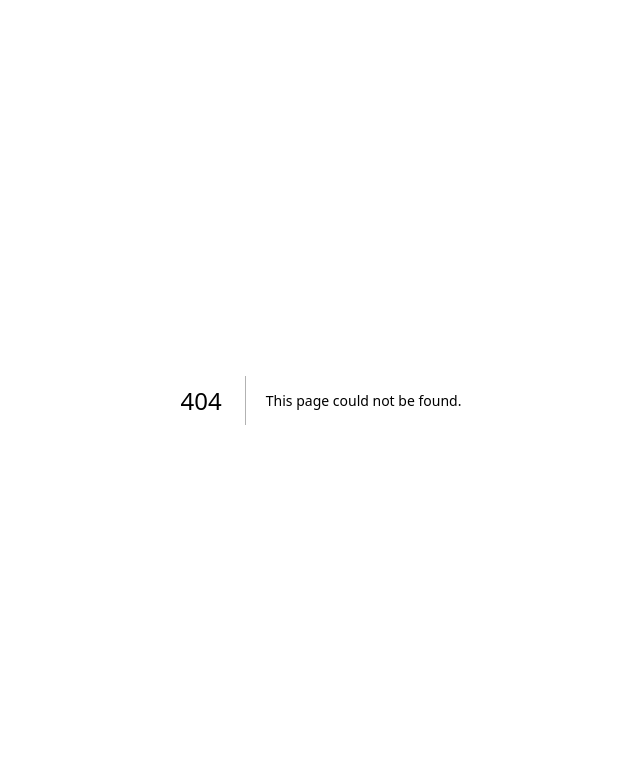
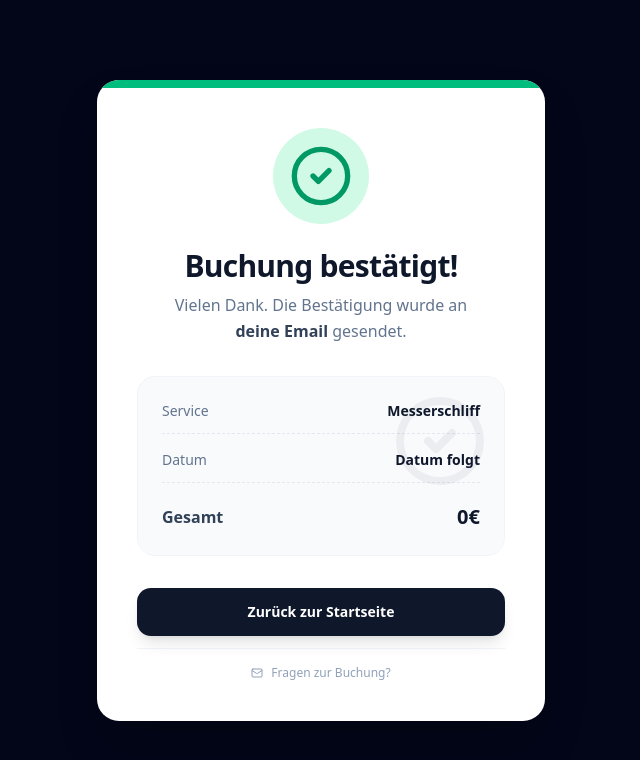
Before and after one commit to plexkas05/feinschliff-mirror, a Next.js app: page /success in a window 1280 px wide. Before the commit this address had no page. Shown: the top 760 px of the page, without its empty margins (319-959 px from the left). Built offline with nearby package versions, Linux system fonts and the light colour scheme.

Commit message:
adde landing page

```diff
--- a/app/components/slot-registration.tsx
+++ b/app/components/slot-registration.tsx
@@ -7,6 +7,7 @@ import { Label } from "@/components/ui/label"
 import { Calendar, Mail, Sparkles, Truck, CheckCircle2, Store, Clock, ArrowRight, Zap, Loader2 } from "lucide-react"
 import { motion, AnimatePresence } from "framer-motion"
 import { supabase } from "@/lib/supabase"
+import { useRouter } from "next/navigation"
 
 
 // Service definitions
@@ -37,6 +38,8 @@ const services = [
     icon: "✨",
   },
 ]
+
+const router = useRouter()
 
 export function SlotRegistration() {
   const [email, setEmail] = useState("")
@@ -98,12 +101,20 @@ export function SlotRegistration() {
 
       if (error) throw error
 
-      // 3. Erfolg!
-      alert(`Danke! Deine Buchung für den ${new Date(date).toLocaleDateString("de-DE")} wurde empfangen. Wir melden uns per E-Mail (${email}).`)
+      // 3. Erfolg -> Weiterleitung zur Success Page (Receipt)
+      // Wir formatieren das Datum kurz für die URL
+      const formattedDate = new Date(date).toLocaleDateString("de-DE")
 
-      // Formular zurücksetzen (optional)
-      setEmail("")
-      setDate("")
+      // URL Parameter bauen
+      const params = new URLSearchParams({
+        date: formattedDate,
+        service: currentService.name,
+        price: totalPrice.toString(),
+        email: email
+      })
+
+      // Weiterleiten
+      router.push(`/success?${params.toString()}`)
 
     } catch (error) {
       console.error('Error inserting booking:', error)
--- /dev/null
+++ b/app/success/page.tsx
@@ -0,0 +1,107 @@
+"use client"
+
+import { Suspense } from "react"
+import Link from "next/link"
+import { useSearchParams } from "next/navigation"
+import { motion } from "framer-motion"
+import { CheckCircle2, Home, Mail, ArrowRight, Download } from "lucide-react"
+import { Button } from "@/components/ui/button"
+
+// Wrapper für Suspense (Nötig in Next.js für SearchParams)
+export default function SuccessPage() {
+  return (
+    <Suspense fallback={<div className="min-h-screen bg-slate-950" />}>
+      <SuccessContent />
+    </Suspense>
+  )
+}
+
+function SuccessContent() {
+  const searchParams = useSearchParams()
+
+  // Daten aus der URL lesen (Fallback Werte, falls leer)
+  const date = searchParams.get("date") || "Datum folgt"
+  const service = searchParams.get("service") || "Messerschliff"
+  const price = searchParams.get("price") || "0"
+  const email = searchParams.get("email") || "deine Email"
+
+  return (
+    <main className="min-h-screen w-full bg-slate-950 flex items-center justify-center p-4 lg:p-8 overflow-hidden relative">
+
+      {/* Background Ambience */}
+      <div className="absolute inset-0 bg-[radial-gradient(circle_at_center,_var(--tw-gradient-stops))] from-slate-900/50 via-slate-950 to-slate-950 pointer-events-none" />
+
+      <motion.div
+        initial={{ y: 100, opacity: 0, scale: 0.95 }}
+        animate={{ y: 0, opacity: 1, scale: 1 }}
+        transition={{ duration: 0.6, type: "spring", bounce: 0.3 }}
+        className="relative w-full max-w-md bg-white rounded-3xl shadow-2xl overflow-hidden"
+      >
+        {/* Top Decoration: "Paper" Texture feel */}
+        <div className="h-2 w-full bg-emerald-500" />
+
+        <div className="p-8 lg:p-10 flex flex-col items-center text-center">
+
+          {/* Animated Success Icon */}
+          <motion.div
+            initial={{ scale: 0, rotate: -180 }}
+            animate={{ scale: 1, rotate: 0 }}
+            transition={{ delay: 0.2, type: "spring", stiffness: 200 }}
+            className="mb-6 rounded-full bg-emerald-100 p-4"
+          >
+            <CheckCircle2 className="h-12 w-12 lg:h-16 lg:w-16 text-emerald-600" />
+          </motion.div>
+
+          {/* Headline */}
+          <h1 className="text-2xl lg:text-3xl font-extrabold text-slate-900 mb-2 tracking-tight">
+            Buchung bestätigt!
+          </h1>
+          <p className="text-slate-500 text-sm lg:text-base mb-8 max-w-xs mx-auto leading-relaxed">
+            Vielen Dank. Die Bestätigung wurde an <span className="font-semibold text-slate-700">{email}</span> gesendet.
+          </p>
+
+          {/* The "Receipt" Box */}
+          <div className="w-full bg-slate-50 rounded-2xl border border-slate-100 p-6 mb-8 text-left space-y-4 relative overflow-hidden">
+            {/* Decorative pattern inside receipt */}
+            <div className="absolute top-0 right-0 p-4 opacity-5">
+              <CheckCircle2 className="w-24 h-24 text-slate-900" />
+            </div>
+
+            {/* Line Items */}
+            <div className="flex justify-between items-center pb-3 border-b border-slate-200 border-dashed">
+              <span className="text-sm text-slate-500">Service</span>
+              <span className="text-sm font-semibold text-slate-900">{service}</span>
+            </div>
+
+            <div className="flex justify-between items-center pb-3 border-b border-slate-200 border-dashed">
+              <span className="text-sm text-slate-500">Datum</span>
+              <span className="text-sm font-semibold text-slate-900">{date}</span>
+            </div>
+
+            <div className="flex justify-between items-center pt-1">
+              <span className="text-base font-bold text-slate-700">Gesamt</span>
+              <span className="text-xl font-extrabold text-slate-900">{price}€</span>
+            </div>
+          </div>
+
+          {/* Action Buttons */}
+          <div className="w-full space-y-3">
+            <Link href="/" className="w-full block">
+              <Button className="w-full h-12 bg-slate-900 text-white hover:bg-slate-800 font-semibold rounded-xl transition-all shadow-lg hover:shadow-xl">
+                Zurück zur Startseite
+              </Button>
+            </Link>
+
+            <div className="pt-4 border-t border-slate-100 w-full flex justify-center">
+              <a href="mailto:felix.kastner27@gmail.com" className="inline-flex items-center gap-2 text-xs text-slate-400 hover:text-slate-600 transition-colors">
+                <Mail className="w-3 h-3" />
+                Fragen zur Buchung?
+              </a>
+            </div>
+          </div>
+
+        </div>
+      </motion.div>
+    </main>
+  )
+}
```
